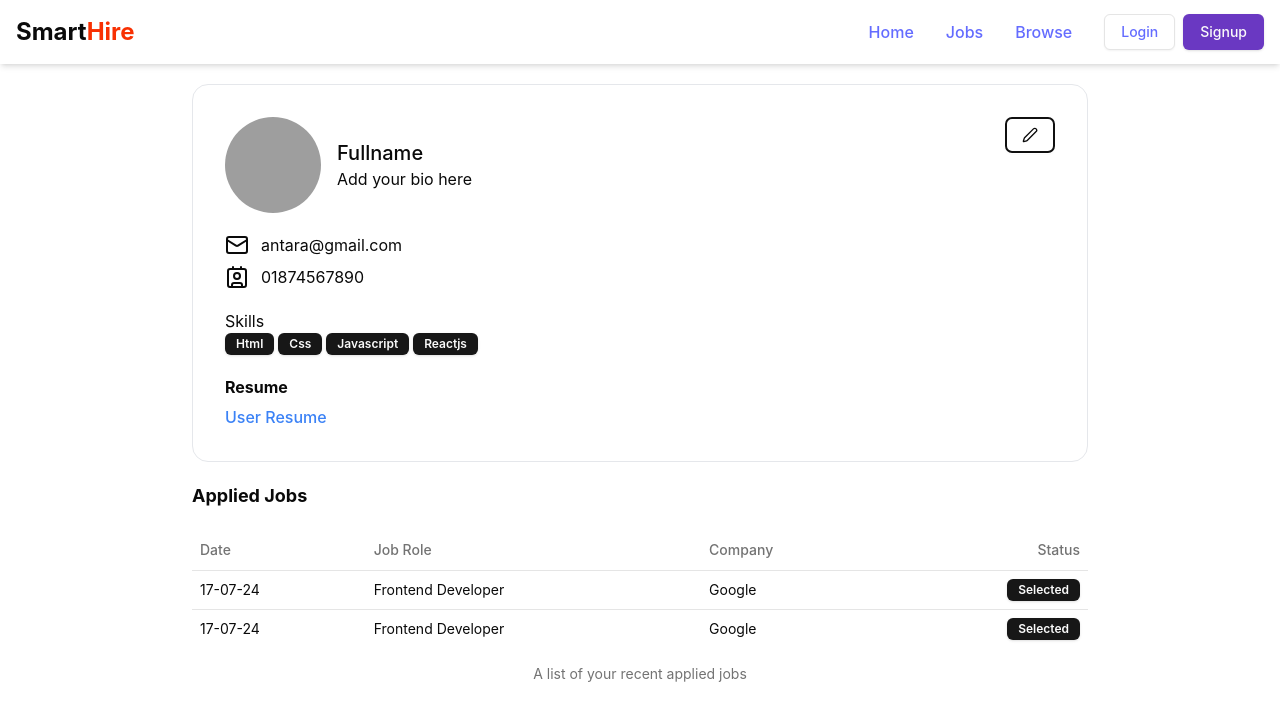
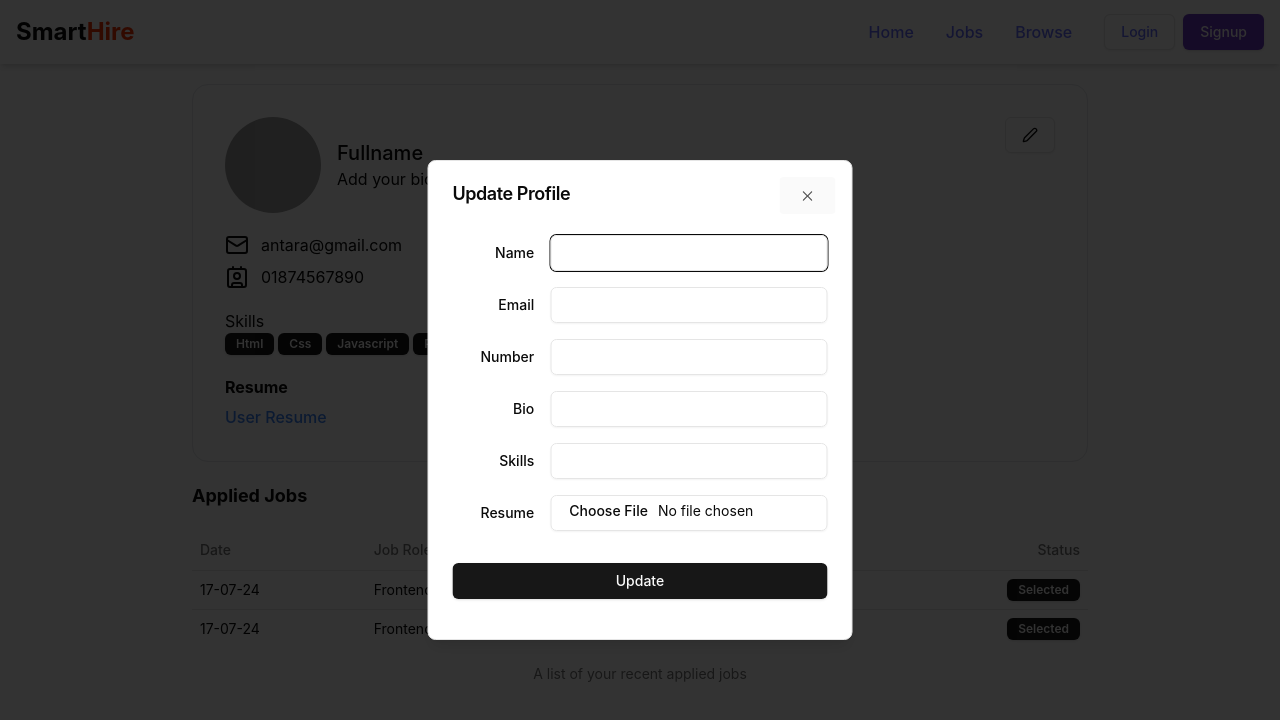
Before and after one commit to AntaraArifa/Dp-1, a React (Vite) app in the folder frontend/: page /profile in a window 1280 px wide. Both pictures are taken after a click on the button 1030 px from the left and 135 px from the top of the page. Shown: the top 720 px of the page. Built offline with nearby package versions, Linux system fonts and the light colour scheme; grey boxes are pictures that could not be loaded.

Commit message:
Niaz commit

```diff
--- a/frontend/package.json
+++ b/frontend/package.json
@@ -11,6 +11,7 @@
   },
   "dependencies": {
     "@radix-ui/react-avatar": "^1.1.1",
+    "@radix-ui/react-dialog": "^1.1.2",
     "@radix-ui/react-icons": "^1.3.0",
     "@radix-ui/react-label": "^2.1.0",
     "@radix-ui/react-popover": "^1.1.2",
--- a/frontend/src/components/Profile.jsx
+++ b/frontend/src/components/Profile.jsx
@@ -1,60 +1,81 @@
-import React from 'react'
-import Navbar from './shared/Navbar'
-import { Avatar, AvatarImage } from './ui/avatar'
-import { Button } from './ui/button'
-import { Contact, Mail, Pen } from 'lucide-react'
-import { Badge } from './ui/badge'
-import { Label } from './ui/label'
-import AppliedJobTable from './AppliedJobTable'
-const skills = ["Html", "Css", "Javascript", "Reactjs"]
+import React, { useState } from "react";
+import Navbar from "./shared/Navbar";
+import { Avatar, AvatarImage } from "./ui/avatar";
+import { Button } from "./ui/button";
+import { Contact, Mail, Pen } from "lucide-react";
+import { Badge } from "./ui/badge";
+import { Label } from "./ui/label";
+import AppliedJobTable from "./AppliedJobTable";
+import UpdateProfileDialog from "./UpdateProfileDialog";
+const skills = ["Html", "Css", "Javascript", "Reactjs"];
 const isResume = true;
 export const Profile = () => {
+  const [open, setOpen] = useState(false);
   return (
     <div>
       <Navbar />
-      <div className='max-w-4xl mx-auto bg-white border border-gray-200 rounded-2xl my-5 p-8'>
-        <div className='flex justify-between'>
-          <div className='flex items-center gap-4'>
+      <div className="max-w-4xl mx-auto bg-white border border-gray-200 rounded-2xl my-5 p-8">
+        <div className="flex justify-between">
+          <div className="flex items-center gap-4">
             <Avatar className="h-24 w-24">
-              <AvatarImage src="https://www.shutterstock.com/image-vector/circle-line-simple-design-logo-600nw-2174926871.jpg" alt="profile" />
+              <AvatarImage
+                src="https://www.shutterstock.com/image-vector/circle-line-simple-design-logo-600nw-2174926871.jpg"
+                alt="profile"
+              />
             </Avatar>
             <div>
-              <h1 className='font-medium text-xl'>Fullname</h1>
+              <h1 className="font-medium text-xl">Fullname</h1>
               <p>Add your bio here</p>
             </div>
           </div>
-          <Button className="text-right" variant="outline"><Pen /></Button>
+          <Button
+            onClick={() => setOpen(true)}
+            className="text-right"
+            variant="outline"
+          >
+            <Pen />
+          </Button>
         </div>
-        <div className='my-5'>
-          <div className='flex items-center gap-3 my-2'>
+        <div className="my-5">
+          <div className="flex items-center gap-3 my-2">
             <Mail />
             <span>antara@gmail.com</span>
           </div>
-          <div className='flex items-center gap-3 my-2'>
+          <div className="flex items-center gap-3 my-2">
             <Contact />
             <span>01874567890</span>
           </div>
         </div>
-        <div className='my-5'>
+        <div className="my-5">
           <h3>Skills</h3>
-          <div className='flex items-center gap-1'>
-            {
-              skills.length !== 0 ? skills.map((item, index) => <Badge key={index}>{item}</Badge>) : <span>NA</span>
-            }
+          <div className="flex items-center gap-1">
+            {skills.length !== 0 ? (
+              skills.map((item, index) => <Badge key={index}>{item}</Badge>)
+            ) : (
+              <span>NA</span>
+            )}
           </div>
         </div>
-        <div className='grid w-full max-w-sm items-center gap-1.5'>
+        <div className="grid w-full max-w-sm items-center gap-1.5">
           <Label className="text-md font-bold">Resume</Label>
-          {
-            isResume ? <a target='blank' href='https://media.cakeresume.com/image/url2png/s--0iNJLiT0--/c_crop,g_north,h_1196,w_992/c_fit,f_auto,w_1200/fl_png8/https://www.cake.me/solrac%3Fno-page-layout%3Dtrue%26v%3D0/url2png/viewport%3D1480x1800%7Cfullpage%3Dfalse%7Cunique%3D844251' className='text-blue-500 w-full hover:underline cursor-pointer'>User Resume</a> : <span>NA</span>
-          }
+          {isResume ? (
+            <a
+              target="blank"
+              href="https://media.cakeresume.com/image/url2png/s--0iNJLiT0--/c_crop,g_north,h_1196,w_992/c_fit,f_auto,w_1200/fl_png8/https://www.cake.me/solrac%3Fno-page-layout%3Dtrue%26v%3D0/url2png/viewport%3D1480x1800%7Cfullpage%3Dfalse%7Cunique%3D844251"
+              className="text-blue-500 w-full hover:underline cursor-pointer"
+            >
+              User Resume
+            </a>
+          ) : (
+            <span>NA</span>
+          )}
         </div>
-
       </div>
-      <div className='max-w-4xl mx-auto bg-white rounded-2xl'>
-        <h1 className='font-bold text-lg my-5'>Applied Jobs</h1>
+      <div className="max-w-4xl mx-auto bg-white rounded-2xl">
+        <h1 className="font-bold text-lg my-5">Applied Jobs</h1>
         <AppliedJobTable />
       </div>
-    </div >
-  )
-}
+      <UpdateProfileDialog open={open} setOpen={setOpen} />
+    </div>
+  );
+};
--- /dev/null
+++ b/frontend/src/components/UpdateProfileDialog.jsx
@@ -0,0 +1,186 @@
+import React, { useState } from "react";
+import {
+  Dialog,
+  DialogContent,
+  DialogFooter,
+  DialogHeader,
+  DialogTitle,
+} from "./ui/dialog";
+import { Label } from "./ui/label";
+import { Input } from "./ui/input";
+import { Button } from "./ui/button";
+import { Loader2 } from "lucide-react";
+import { useDispatch, useSelector } from "react-redux";
+import axios from "axios";
+import { USER_API_END_POINT } from "@/utils/constant";
+import { setUser } from "@/redux/authSlice";
+import { toast } from "sonner";
+
+const UpdateProfileDialog = ({ open, setOpen }) => {
+  const [loading, setLoading] = useState(false);
+  const { user } = useSelector((store) => store.auth);
+
+  const [input, setInput] = useState({
+    fullname: user?.fullname || "",
+    email: user?.email || "",
+    phoneNumber: user?.phoneNumber || "",
+    bio: user?.profile?.bio || "",
+    skills: user?.profile?.skills?.map((skill) => skill) || "",
+    file: user?.profile?.resume || "",
+  });
+  const dispatch = useDispatch();
+
+  const changeEventHandler = (e) => {
+    setInput({ ...input, [e.target.name]: e.target.value });
+  };
+
+  const fileChangeHandler = (e) => {
+    const file = e.target.files?.[0];
+    setInput({ ...input, file });
+  };
+
+  const submitHandler = async (e) => {
+    e.preventDefault();
+    const formData = new FormData();
+    formData.append("fullname", input.fullname);
+    formData.append("email", input.email);
+    formData.append("phoneNumber", input.phoneNumber);
+    formData.append("bio", input.bio);
+    formData.append("skills", input.skills);
+    if (input.file) {
+      formData.append("file", input.file);
+    }
+    try {
+      setLoading(true);
+      const res = await axios.post(
+        `${USER_API_END_POINT}/profile/update`,
+        formData,
+        {
+          headers: {
+            "Content-Type": "multipart/form-data",
+          },
+          withCredentials: true,
+        }
+      );
+      if (res.data.success) {
+        dispatch(setUser(res.data.user));
+        toast.success(res.data.message);
+      }
+    } catch (error) {
+      console.log(error);
+      toast.error(error.response.data.message);
+    } finally {
+      setLoading(false);
+    }
+    setOpen(false);
+    console.log(input);
+  };
+
+  return (
+    <div>
+      <Dialog open={open}>
+        <DialogContent
+          className="sm:max-w-[425px]"
+          onInteractOutside={() => setOpen(false)}
+        >
+          <DialogHeader>
+            <DialogTitle>Update Profile</DialogTitle>
+          </DialogHeader>
+          <form onSubmit={submitHandler}>
+            <div className="grid gap-4 py-4">
+              <div className="grid grid-cols-4 items-center gap-4">
+                <Label htmlFor="name" className="text-right">
+                  Name
+                </Label>
+                <Input
+                  id="name"
+                  name="name"
+                  type="text"
+                  value={input.fullname}
+                  onChange={changeEventHandler}
+                  className="col-span-3"
+                />
+              </div>
+              <div className="grid grid-cols-4 items-center gap-4">
+                <Label htmlFor="email" className="text-right">
+                  Email
+                </Label>
+                <Input
+                  id="email"
+                  name="email"
+                  type="email"
+                  value={input.email}
+                  onChange={changeEventHandler}
+                  className="col-span-3"
+                />
+              </div>
+              <div className="grid grid-cols-4 items-center gap-4">
+                <Label htmlFor="number" className="text-right">
+                  Number
+                </Label>
+                <Input
+                  id="number"
+                  name="number"
+                  value={input.phoneNumber}
+                  onChange={changeEventHandler}
+                  className="col-span-3"
+                />
+              </div>
+              <div className="grid grid-cols-4 items-center gap-4">
+                <Label htmlFor="bio" className="text-right">
+                  Bio
+                </Label>
+                <Input
+                  id="bio"
+                  name="bio"
+                  value={input.bio}
+                  onChange={changeEventHandler}
+                  className="col-span-3"
+                />
+              </div>
+              <div className="grid grid-cols-4 items-center gap-4">
+                <Label htmlFor="skills" className="text-right">
+                  Skills
+                </Label>
+                <Input
+                  id="skills"
+                  name="skills"
+                  value={input.skills}
+                  onChange={changeEventHandler}
+                  className="col-span-3"
+                />
+              </div>
+              <div className="grid grid-cols-4 items-center gap-4">
+                <Label htmlFor="file" className="text-right">
+                  Resume
+                </Label>
+                <Input
+                  id="file"
+                  name="file"
+                  type="file"
+                  accept="application/pdf"
+                  onChange={fileChangeHandler}
+                  className="col-span-3"
+                />
+              </div>
+            </div>
+            <DialogFooter>
+              {loading ? (
+                <Button className="w-full my-4">
+                  {" "}
+                  <Loader2 className="mr-2 h-4 w-4 animate-spin" /> Please wait{" "}
+                </Button>
+              ) : (
+                <Button type="submit" className="w-full my-4">
+                  Update
+                </Button>
+              )}
+            </DialogFooter>
+          </form>
+        </DialogContent>
+      </Dialog>
+    </div>
+  );
+};
+
+export default UpdateProfileDialog;
--- /dev/null
+++ b/frontend/src/components/ui/dialog.jsx
@@ -0,0 +1,93 @@
+import * as React from "react"
+import * as DialogPrimitive from "@radix-ui/react-dialog"
+import { cn } from "@/lib/utils"
+import { Cross2Icon } from "@radix-ui/react-icons"
+
+const Dialog = DialogPrimitive.Root
+
+const DialogTrigger = DialogPrimitive.Trigger
+
+const DialogPortal = DialogPrimitive.Portal
+
+const DialogClose = DialogPrimitive.Close
+
+const DialogOverlay = React.forwardRef(({ className, ...props }, ref) => (
+  <DialogPrimitive.Overlay
+    ref={ref}
+    className={cn(
+      "fixed inset-0 z-50 bg-black/80  data-[state=open]:animate-in data-[state=closed]:animate-out data-[state=closed]:fade-out-0 data-[state=open]:fade-in-0",
+      className
+    )}
+    {...props} />
+))
+DialogOverlay.displayName = DialogPrimitive.Overlay.displayName
+
+const DialogContent = React.forwardRef(({ className, children, ...props }, ref) => (
+  <DialogPortal>
+    <DialogOverlay />
+    <DialogPrimitive.Content
+      ref={ref}
+      className={cn(
+        "fixed left-[50%] top-[50%] z-50 grid w-full max-w-lg translate-x-[-50%] translate-y-[-50%] gap-4 border bg-background p-6 shadow-lg duration-200 data-[state=open]:animate-in data-[state=closed]:animate-out data-[state=closed]:fade-out-0 data-[state=open]:fade-in-0 data-[state=closed]:zoom-out-95 data-[state=open]:zoom-in-95 data-[state=closed]:slide-out-to-left-1/2 data-[state=closed]:slide-out-to-top-[48%] data-[state=open]:slide-in-from-left-1/2 data-[state=open]:slide-in-from-top-[48%] sm:rounded-lg",
+        className
+      )}
+      {...props}>
+      {children}
+      <DialogPrimitive.Close
+        className="absolute right-4 top-4 rounded-sm opacity-70 ring-offset-background transition-opacity hover:opacity-100 focus:outline-none focus:ring-2 focus:ring-ring focus:ring-offset-2 disabled:pointer-events-none data-[state=open]:bg-accent data-[state=open]:text-muted-foreground">
+        <Cross2Icon className="h-4 w-4" />
+        <span className="sr-only">Close</span>
+      </DialogPrimitive.Close>
+    </DialogPrimitive.Content>
+  </DialogPortal>
+))
+DialogContent.displayName = DialogPrimitive.Content.displayName
+
+const DialogHeader = ({
+  className,
+  ...props
+}) => (
+  <div
+    className={cn("flex flex-col space-y-1.5 text-center sm:text-left", className)}
+    {...props} />
+)
+DialogHeader.displayName = "DialogHeader"
+
+const DialogFooter = ({
+  className,
+  ...props
+}) => (
+  <div
+    className={cn("flex flex-col-reverse sm:flex-row sm:justify-end sm:space-x-2", className)}
+    {...props} />
+)
+DialogFooter.displayName = "DialogFooter"
+
+const DialogTitle = React.forwardRef(({ className, ...props }, ref) => (
+  <DialogPrimitive.Title
+    ref={ref}
+    className={cn("text-lg font-semibold leading-none tracking-tight", className)}
+    {...props} />
+))
+DialogTitle.displayName = DialogPrimitive.Title.displayName
+
+const DialogDescription = React.forwardRef(({ className, ...props }, ref) => (
+  <DialogPrimitive.Description
+    ref={ref}
+    className={cn("text-sm text-muted-foreground", className)}
+    {...props} />
+))
+DialogDescription.displayName = DialogPrimitive.Description.displayName
+
+export {
+  Dialog,
+  DialogPortal,
+  DialogOverlay,
+  DialogTrigger,
+  DialogClose,
+  DialogContent,
+  DialogHeader,
+  DialogFooter,
+  DialogTitle,
+  DialogDescription,
+}
```
Also changed, not shown: frontend/src/components/auth/Signup.jsx (+14 -8 lines), 2 other files (tests, documents, lock files or other folders).
